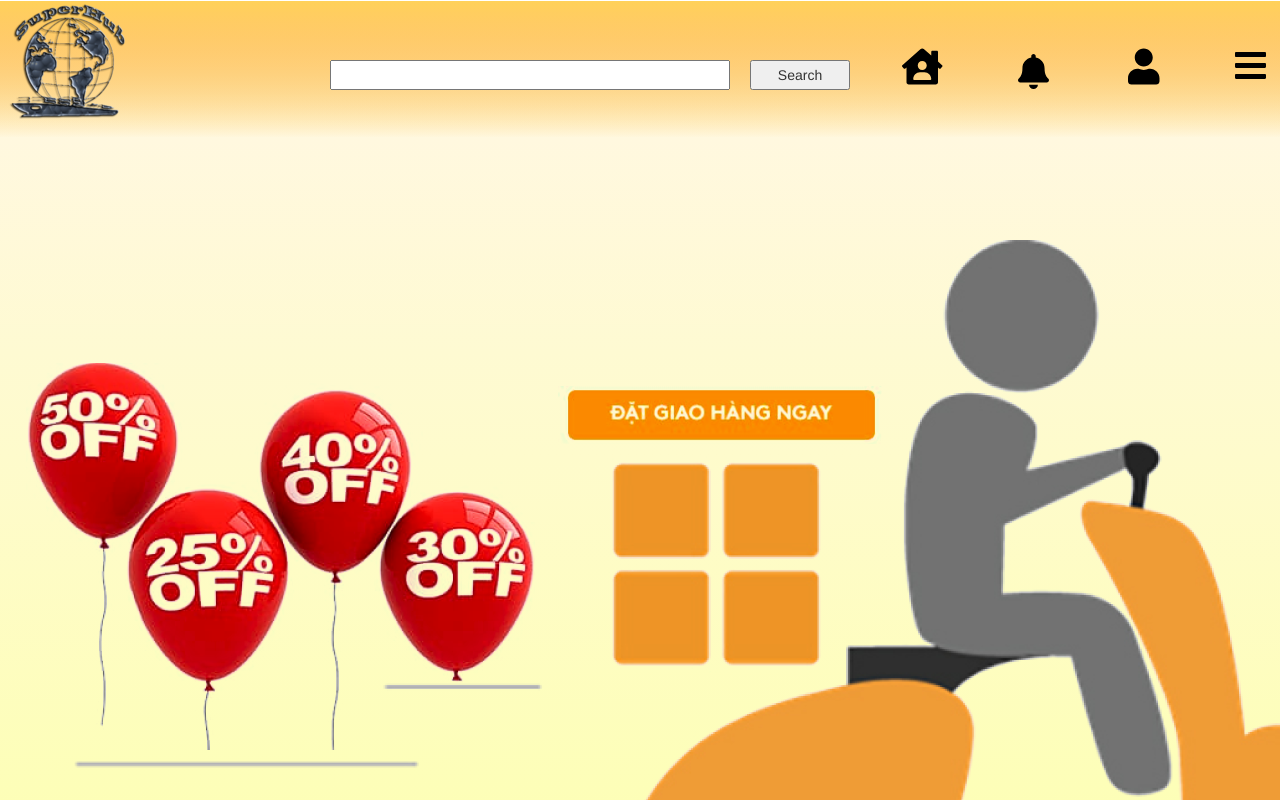
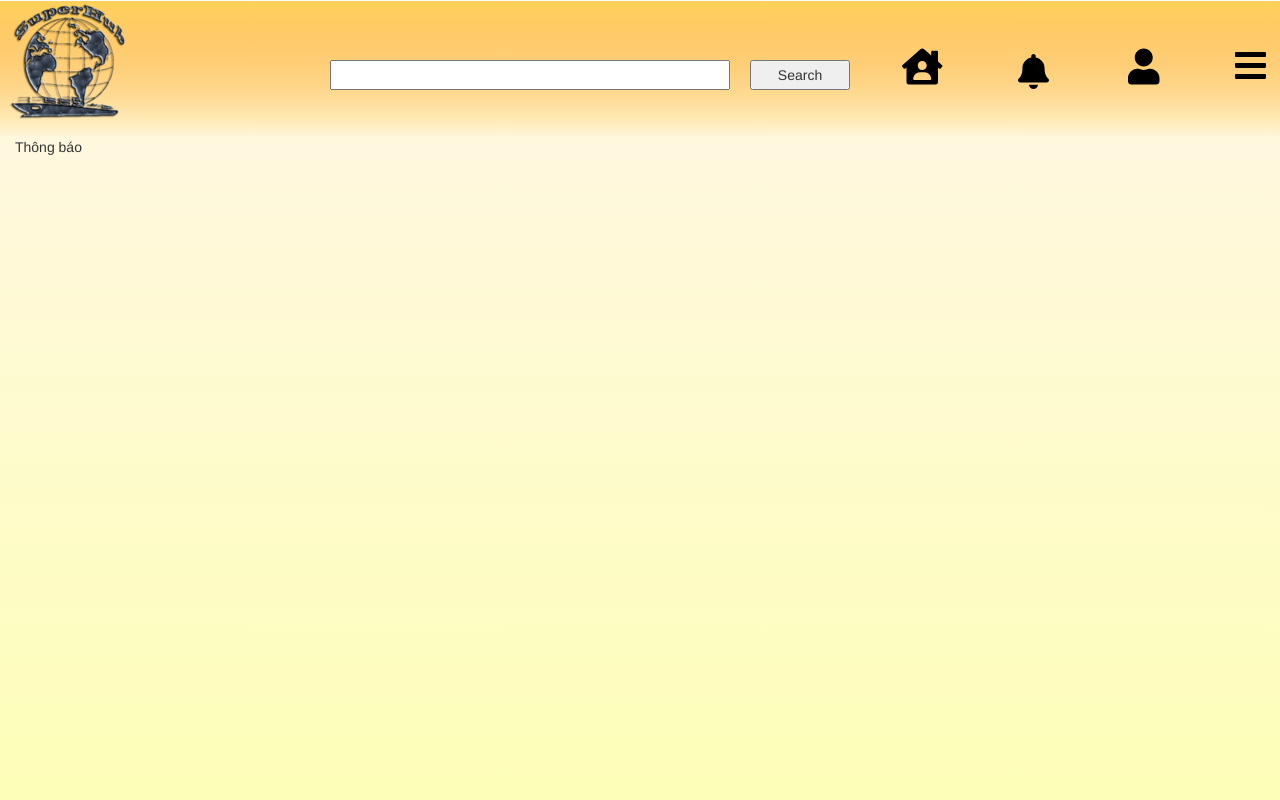
Before and after one commit to vongocnghia1610/DeleveryHub-FE, an Angular app in the folder My_project/HubDelivery/ClientApp/: page / in a window 1280 px wide. Shown: the top 800 px of the page. Built offline with nearby package versions, Linux system fonts and the light colour scheme.

Commit message:
Hoan thanh trang thong bao

```diff
--- /dev/null
+++ b/My_project/HubDelivery/ClientApp/src/app/notification/notification.component.css
@@ -0,0 +1,8 @@
+.container {
+  position: absolute;
+  width: 1500px;
+  height: 750px;
+  left: 0px;
+  top: 137px;
+  background: linear-gradient(180deg, #FFF8DF 0%, rgba(255, 255, 255, 0) 100%), #FDFFB2;
+}
--- /dev/null
+++ b/My_project/HubDelivery/ClientApp/src/app/notification/notification.component.html
@@ -0,0 +1,10 @@
+<!DOCTYPE html>
+<html>
+<head>
+    <meta charset="utf-8" />
+    <title></title>
+</head>
+<body>
+  <div class="container">Thông báo</div>
+</body>
+</html>
--- /dev/null
+++ b/My_project/HubDelivery/ClientApp/src/app/notification/notification.component.ts
@@ -0,0 +1,16 @@
+
+import { Component, OnInit } from '@angular/core';
+
+@Component({
+  selector: 'notification-layout',
+  templateUrl: './notification.component.html',
+  styleUrls: ['./notification.component.css']
+})
+export class NotificationComponent implements OnInit {
+
+  constructor() { }
+
+  ngOnInit(): void {
+  }
+
+}
```
Also changed, not shown: My_project/HubDelivery/ClientApp/src/app/app.module.ts (+5 -5 lines).
